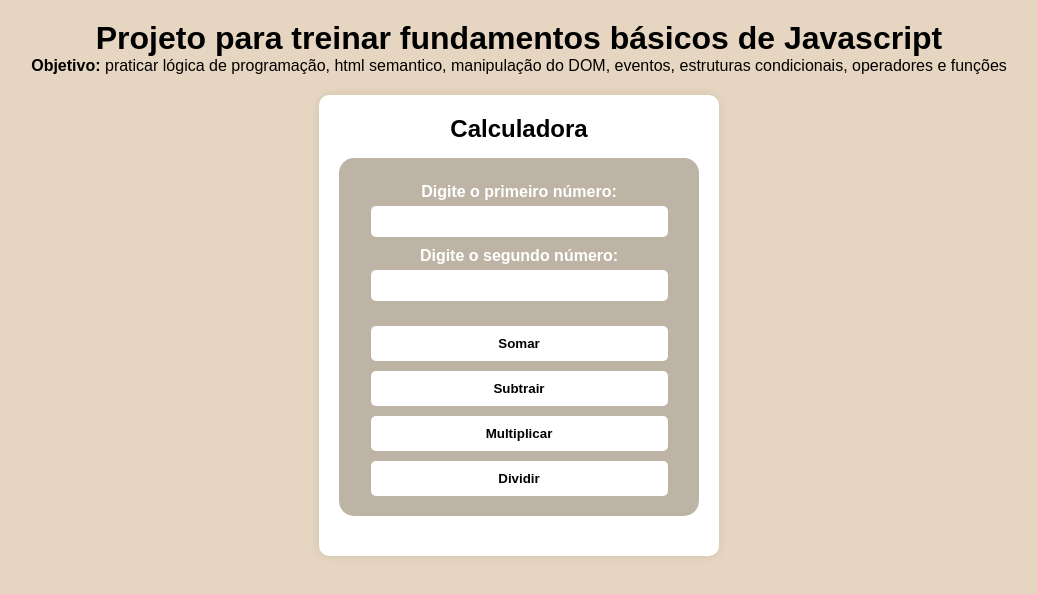
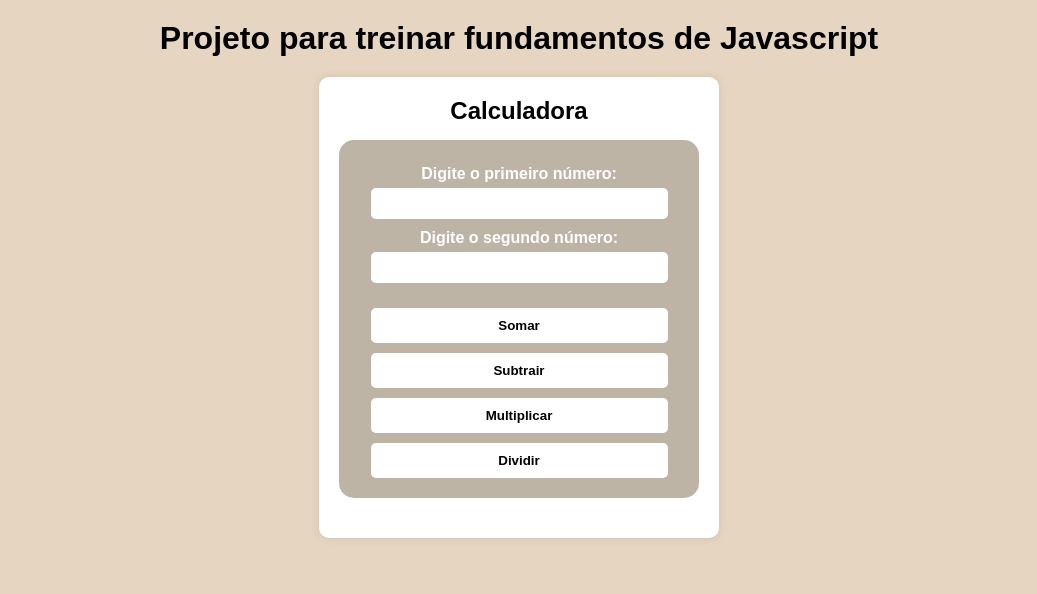
Before and after one commit to karenaraujodev/calculadora, a plain HTML site: page index.html in a window 1280 px wide. Shown: the whole page, without its empty margins (121-1158 px from the left). Drawn offline with Linux system fonts and the light colour scheme.

Commit message:
atualização do html

```diff
--- a/index.html
+++ b/index.html
@@ -8,8 +8,7 @@
 </head>
 <body>
     <header>
-        <h1> Projeto para treinar fundamentos básicos de Javascript</h1>
-        <p><strong>Objetivo:</strong> praticar lógica de programação, html semantico, manipulação do DOM, eventos, estruturas condicionais, operadores e funções</p>
+        <h1> Projeto para treinar fundamentos de Javascript</h1>
     </header>
     <main>
         <section id="calculadora">
```
